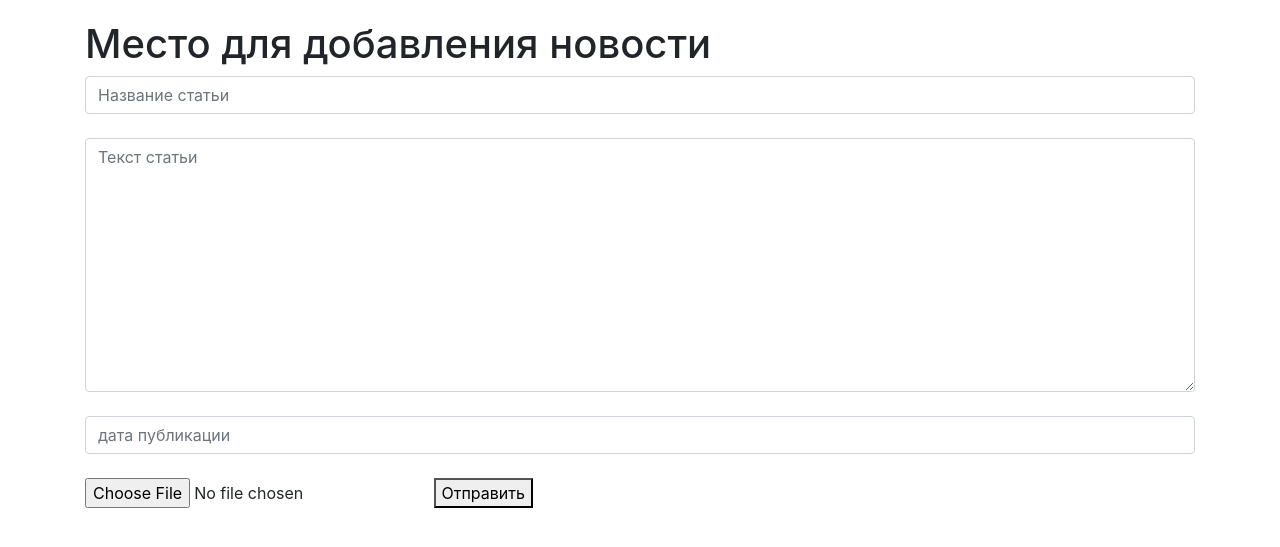
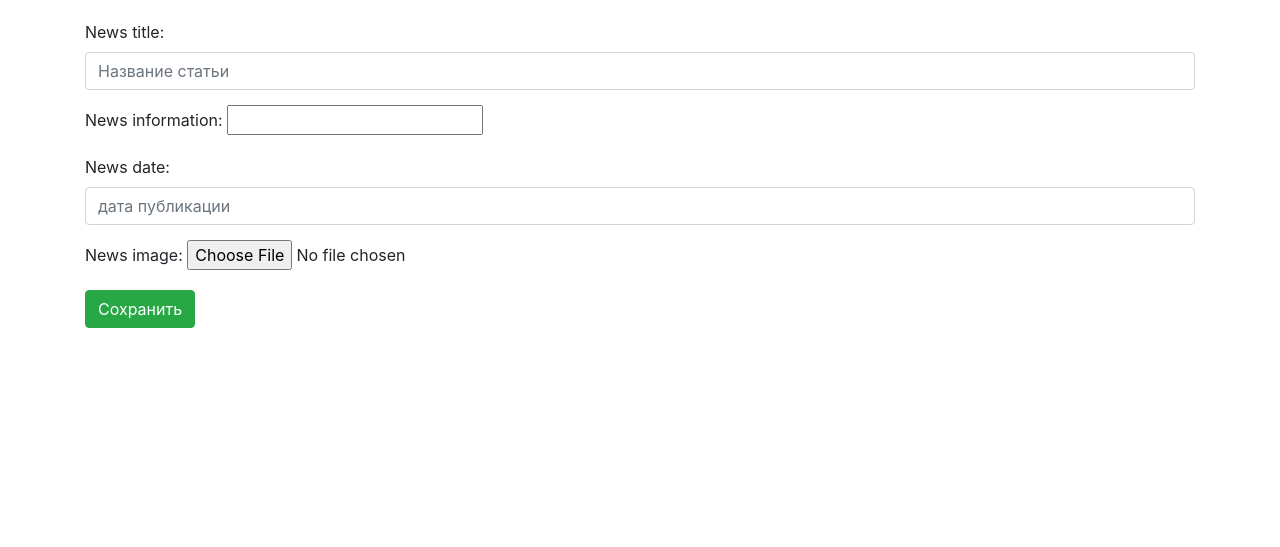
Before and after one commit to VladimirShitov/k_vector, a Django app: page /news/add_news in a window 1280 px wide. Shown: the part 96-643 px from the top of the page. Run offline with Django 3.2, Linux system fonts and the light colour scheme; the visitor is signed in with stand-in values (Sample User, id 1); some libraries are stand-ins or nearby versions.

Commit message:
add TinyMCE + hidden button "add_news" for unauthorized users

```diff
--- a/k_vector/forum_page/forms.py
+++ b/k_vector/forum_page/forms.py
@@ -1,5 +1,6 @@
 from .models import News
-from django.forms import ModelForm, TextInput, Textarea, DateInput
+from django.forms import ModelForm,TextInput, DateInput
+from tinymce.widgets import TinyMCE
 
 
 class NewsForm (ModelForm):
@@ -12,9 +13,10 @@ class NewsForm (ModelForm):
                 'class': 'form-control',
                 'placeholder': 'Название статьи'
             }),
-            'news_information': Textarea(attrs={
+            'news_information': TinyMCE(attrs={
                 'class': 'form-control',
-                'placeholder': 'Текст статьи'
+                'placeholder': 'Текст статьи',
+
             }),
             'news_date': DateInput(attrs={
                 'class': 'form-control',
--- a/k_vector/forum_page/models.py
+++ b/k_vector/forum_page/models.py
@@ -1,9 +1,10 @@
 from django.db import models
+from tinymce.models import HTMLField
 
 
 class News(models.Model):
     news_title = models.CharField(max_length=140)
-    news_information = models.TextField()
+    news_information = HTMLField(blank=True)
     news_date = models.DateTimeField()
     news_image = models.ImageField(upload_to='images/', blank=True)
 
--- a/k_vector/forum_page/templates/forum_page/add_news.html
+++ b/k_vector/forum_page/templates/forum_page/add_news.html
@@ -2,15 +2,30 @@
 
 {% block title %}Добавить новость{% endblock %}
 
+{% block extra_head_content %}
+    {{ form.media }}
+{% endblock %}
+
 {% block content %}
-    <h1>Место для добавления новости</h1>
-    <form method="POST" enctype="multipart/form-data">
-        {% csrf_token %}
-        {{ form.news_title }}<br>
-        {{ form.news_information }}<br>
-        {{ form.news_date }}<br>
-        {{ form.news_image }}
-        <span>{{ error }}</span>
-        <button type="submit" name="submit_button" value="main_button">Отправить</button>
-    </form>
+    <div class="row">
+        <div class="col-12">
+            <form action="{% url "add_news" %}" method="post" enctype="multipart/form-data">
+                {% csrf_token %}
+                {% for field in form %}
+                    <div class="row field_wrapper">
+                        <div class="col-12">
+                            {% if field.errors %}
+                                <div class="errors_wrapper alert alert-danger">
+                                    {{ field.errors }}
+                                </div>
+                            {% endif %}
+
+                            {{ field.label_tag }} {{ field }}
+                        </div>
+                    </div>
+                {% endfor %}
+            <input type="submit" value="Сохранить" class="btn btn-success">
+            </form>
+        </div>
+    </div>
 {% endblock %}
--- a/k_vector/forum_page/urls.py
+++ b/k_vector/forum_page/urls.py
@@ -3,5 +3,5 @@ from . import views
 
 urlpatterns = [
     path('', views.news_page, name="news_page"),
-    path('add_news', views.add_news)
+    path('add_news', views.add_news, name="add_news")
 ]
```
Also changed, not shown: k_vector/forum_page/templates/forum_page/news_page.html (+6 -4 lines).
